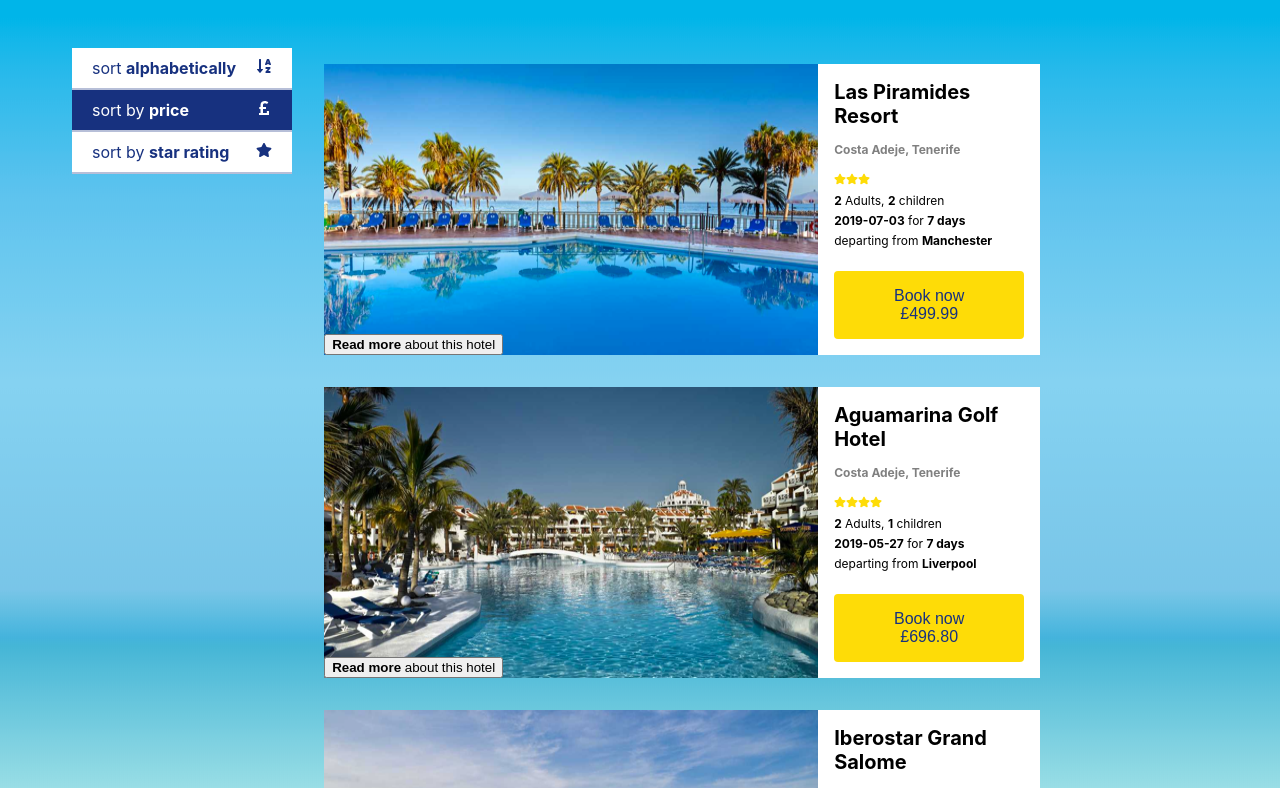
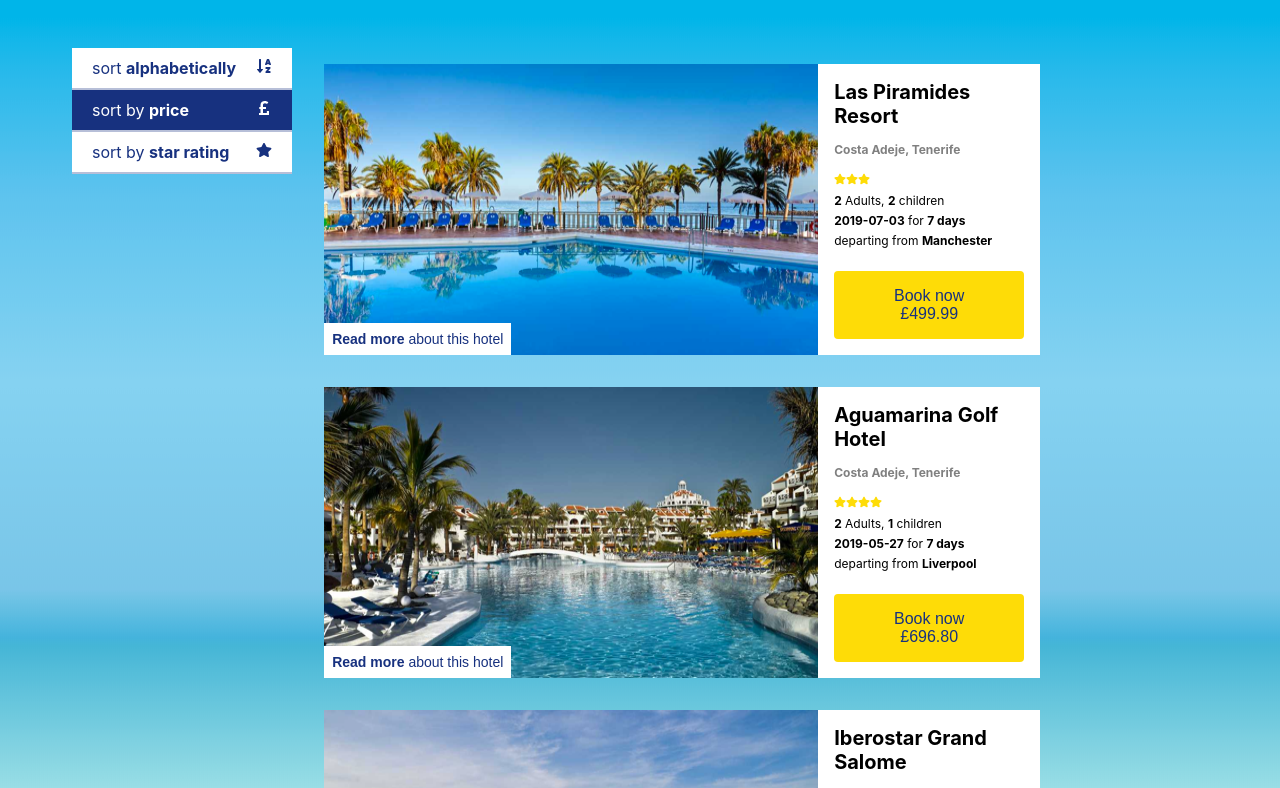
Before and after one commit to KswisDev/otb-test, a React (Create React App) app: page / in a window 1280 px wide. Shown: the top 788 px of the page. Built offline with nearby package versions, Linux system fonts and the light colour scheme.

Commit message:
add styles for overview button, and add theme

```diff
--- a/src/App.js
+++ b/src/App.js
@@ -1,10 +1,18 @@
 import ProductDisplay from "./components/productDisplay";
 import products from "./products.json";
+import { ThemeProvider } from "styled-components";
+
+const theme = {
+  blue: "#17317f",
+  yellow: "#fedc07",
+};
 
 function App() {
   return (
     <div style={{ backgroundImage: "url('/images/background.png')" }}>
-      <ProductDisplay products={products} />
+      <ThemeProvider theme={theme}>
+        <ProductDisplay products={products} />
+      </ThemeProvider>
     </div>
   );
 }
--- a/src/components/productCard.jsx
+++ b/src/components/productCard.jsx
@@ -7,6 +7,7 @@ import {
   BookCTA,
   UKPound,
   StarIcon,
+  OverviewButton,
 } from "./productCard.styles";
 
 function ProductCard({ product, index }) {
@@ -45,7 +46,7 @@ function ProductCard({ product, index }) {
         </InfoWrapper>
       </ProductWrapper>
       <OverviewWrapper>
-        <button
+        <OverviewButton
           onClick={() => setShowOverview(!showOverview)}
           data-testid={"overview-button"}
         >
@@ -58,7 +59,7 @@ function ProductCard({ product, index }) {
               <strong>Read more</strong> about this hotel
             </>
           )}
-        </button>
+        </OverviewButton>
         {showOverview && (
           <>
             <h4>Overview</h4>
--- a/src/components/productCard.styles.js
+++ b/src/components/productCard.styles.js
@@ -8,7 +8,7 @@ const ProductWrapper = styled.div`
 
 const OverviewWrapper = styled.section`
   text-align: left;
-  margin-top: -22px;
+  margin-top: -32px;
   background: white;
 `;
 
@@ -41,7 +41,7 @@ const OuterWrapper = styled.div`
 `;
 
 const BookCTA = styled.button`
-  background-color: #fedc07;
+  background-color: ${(props) => props.theme.yellow};
   border: none;
   padding: 1rem 32px;
   text-align: center;
@@ -50,7 +50,7 @@ const BookCTA = styled.button`
   font-size: 16px;
   cursor: pointer;
   border-radius: 4px;
-  color: #17317f;
+  color: ${(props) => props.theme.blue};
 `;
 
 const UKPound = new Intl.NumberFormat("en-GB", {
@@ -59,7 +59,18 @@ const UKPound = new Intl.NumberFormat("en-GB", {
 });
 
 const StarIcon = styled(FaStar)`
-  color: #fedc07;
+  color: ${(props) => props.theme.yellow};
+`;
+
+const OverviewButton = styled.button`
+  background-color: white;
+  border: none;
+  padding: 8px;
+  text-decoration: none;
+  display: inline-block;
+  font-size: 14px;
+  cursor: pointer;
+  color: ${(props) => props.theme.blue};
 `;
 
 export {
@@ -70,4 +81,5 @@ export {
   BookCTA,
   UKPound,
   StarIcon,
+  OverviewButton,
 };
--- a/src/components/productDisplay.jsx
+++ b/src/components/productDisplay.jsx
@@ -26,7 +26,7 @@ const SortMenu = styled.menu`
     font-size: 16px;
     width: 100%;
     border-bottom: solid #b7bfd8 2px;
-    color: #17317f;
+    color: ${(props) => props.theme.blue};
 
     span {
       margin-right: 20px;
@@ -42,7 +42,7 @@ const SortMenu = styled.menu`
   }
 
   input[type="radio"]:checked + label {
-    background-color: #17317f;
+    background-color: ${(props) => props.theme.blue};
     color: white;
   }
 `;
```
